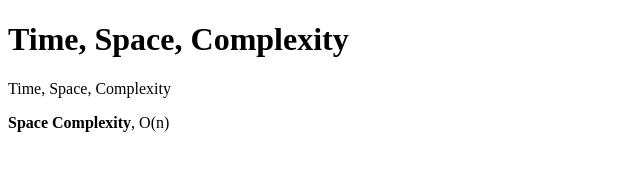
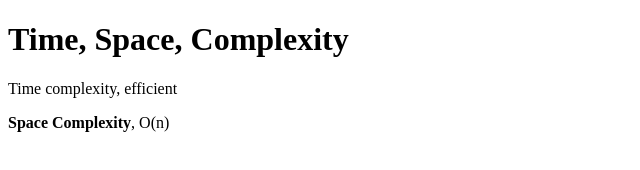
Before and after one commit to acciojob/time-and-space-complexity-SujitJamdade, a website: page main.html in a window 1280 px wide. Shown: the full height of the page, 0-640 px from the left. Drawn offline with Linux system fonts and the light colour scheme.

Commit message:
created a submission

```diff
--- a/main.html
+++ b/main.html
@@ -10,7 +10,7 @@
 
 	<h1>Time, Space, Complexity</h1>
 
-	<p>Time, Space, Complexity</p>
+	<p>Time complexity, efficient</p>
 	<p>	<b>Space Complexity</b>, O(n)</p>
 
 	<!-- the entire body must be written by student -->
```
